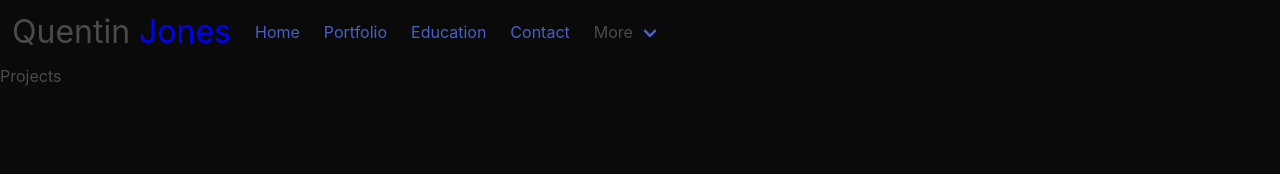
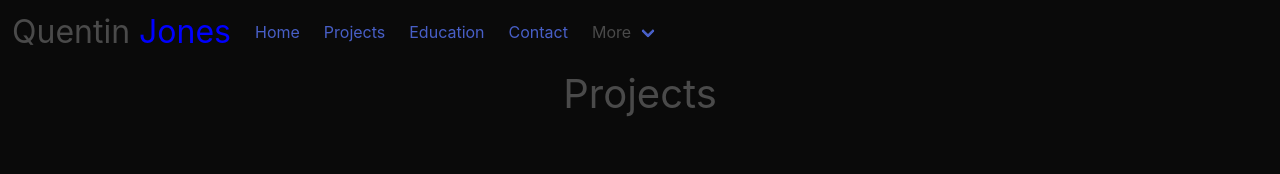
Before and after one commit to TheQuentinJones/MyPortfolio, a React (Create React App) app: page /projects in a window 1280 px wide. Shown: the top 174 px of the page. Built offline with nearby package versions, Linux system fonts and the light colour scheme.

Commit message:
changed Portfolio to Projects

```diff
--- a/src/components/Header/Header.js
+++ b/src/components/Header/Header.js
@@ -25,7 +25,7 @@ const Header = () => {
             </div>
 
             <div class="navbar-item" >
-             <Link to='/projects'>Portfolio</Link>
+             <Link to='/projects'>Projects</Link>
             </div>
 
             <div class="navbar-item" >
--- a/src/pages/Portfolio.js
+++ b/src/pages/Portfolio.js
@@ -4,7 +4,7 @@ export default function Portfolio() {
   return (
     <div id='/projects'style={{ minHeight: '80vh'}}>
 
-      <h1>Projects</h1>
+      <h1 className='has-text-centered is-size-2'>Projects</h1>
       <div className='is-flex is-flex-direction-row'>
         <div className='cardholder' style={{ height: '30rem', width: '20rem', marginTop: '6rem', marginLeft: '6rem'}}>
           <a href='https://workhive1.herokuapp.com'>
```
